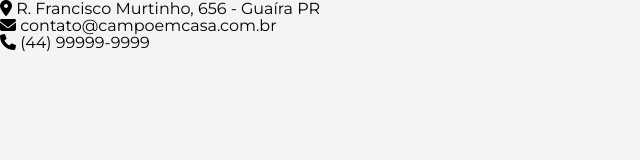
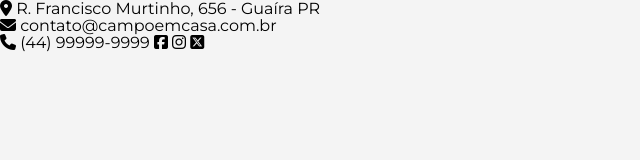
Before and after one commit to ruan002/campoemcasa-agrinho2024, a plain HTML site: page index.html in a window 1280 px wide. Shown: the full height of the page, 0-640 px from the left. Drawn offline with Linux system fonts and the light colour scheme; files that its build step writes are made by us from their sources.

Commit message:
index.html

```diff
--- a/index.html
+++ b/index.html
@@ -6,7 +6,7 @@
     <meta name="viewport" content="width=device-width, initial-scale=1.0">
     <title>Campo em Casa</title>
     <link rel="stylesheet" href="css/reset.css">
-    <link rel="stylesheet" href="style.css">
+    <link rel="stylesheet" href="css/style.css">
 </head>
 
 <body>
@@ -21,11 +21,17 @@
                     <i class="fa-solid fa-envelope"></i>
                       contato@campoemcasa.com.br
                 </div>
-
                 <div class="col-4">
                     <i class="fa-solid fa-phone"></i>
                        (44) 99999-9999
-                </div>
+                       <i class="fa-brands fa-square-facebook"></i>
+
+
+                       <i class="fa-brands fa-instagram"></i>
+
+                   <i class="fa-brands fa-square-x-twitter"></i>
+
+
 
             </section>
         </div>
```
